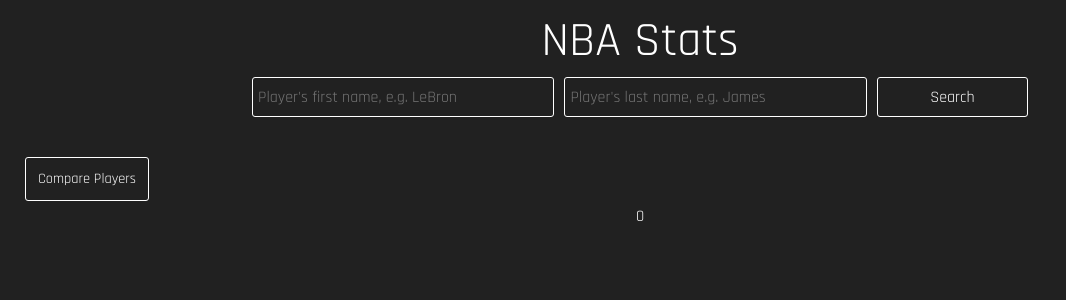
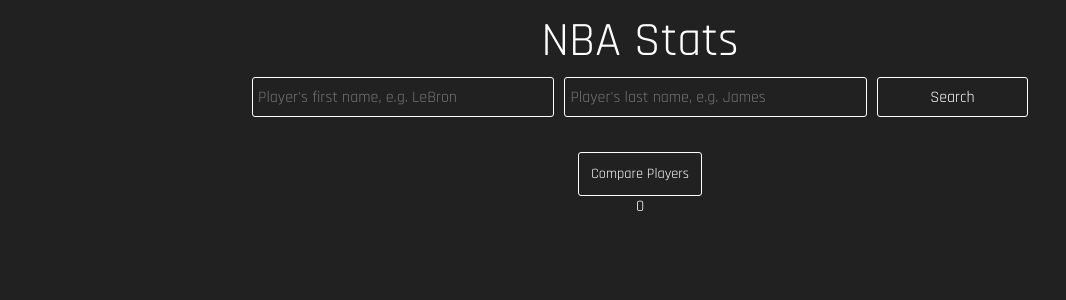
Before and after one commit to ericwm76/nba-stats, a React (Create React App) app: page / in a window 1280 px wide. Shown: the top 300 px of the page, without its empty margins (0-1066 px from the left). Built offline with nearby package versions, Linux system fonts and the light colour scheme.

Commit message:
Style Card and PlayerStats

```diff
--- a/src/containers/Card/Card.scss
+++ b/src/containers/Card/Card.scss
@@ -3,6 +3,7 @@
   border-radius: 3px;
   display: inline-block;
   height: 250px;
+  margin: 10px;
   padding: 10px;
   width: 30%;
   h3 {
@@ -15,6 +16,8 @@
     margin: 5px 0px;
   }
   button {
+    display: inline-block;
+    margin: 10px;
     width: 40%;
   }
 }
--- a/src/containers/Main/Main.scss
+++ b/src/containers/Main/Main.scss
@@ -4,7 +4,7 @@
   background-color: #212121;
   color: white;
   font-family: "Rajdhani", sans-serif;
-  height: 90vh;
+  height: fit-content;
   padding: 20px;
   text-align: center;
   button {
@@ -16,7 +16,7 @@
     font-family: "Rajdhani", sans-serif;
     font-size: .9em;
     height: 44px;
-    margin: 5px;
+    margin: auto;
     width: 10%;
   }
 }
--- a/src/containers/PlayerStats/PlayerStats.js
+++ b/src/containers/PlayerStats/PlayerStats.js
@@ -1,5 +1,6 @@
 import React, { Component } from 'react';
 import { connect } from 'react-redux';
+import './PlayerStats.scss'
 import { getPlayerSeasonAvgs } from '../../apiCalls/apiCalls'
 
 export class PlayerStats extends Component {
@@ -31,7 +32,7 @@
     return (
       <table>
         <tbody>
-          <tr>
+          <tr className="top-row">
             <td>GP</td>
             <td>MPG</td>
             <td>FGM</td>
@@ -53,7 +54,7 @@
             <td>PF</td>
             <td>PTS</td>
           </tr>
-          <tr>
+          <tr className="bottom-row">
             <td>{playerAvgs.games_played}</td>
             <td>{playerAvgs.min}</td>
             <td>{playerAvgs.fgm}</td>
--- a/src/containers/PlayerStats/PlayerStats.scss
+++ b/src/containers/PlayerStats/PlayerStats.scss
@@ -0,0 +1,19 @@
+table {
+  border: 1px solid white;
+  border-radius: 3px;
+  margin: auto;
+  text-align: center;
+}
+
+.top-row {
+  color: gray;
+}
+
+.bottom-row {
+  color: white;
+}
+
+td {
+  margin: 3px;
+  padding: 3px;
+}
--- a/src/index.scss
+++ b/src/index.scss
@@ -7,6 +7,9 @@
 }
 
 body {
+  height: 100vh;
+  background-color: #212121;
+  color: white;
   font-family: -apple-system, BlinkMacSystemFont, "Rajdhani", sans-serif;
   -webkit-font-smoothing: antialiased;
   -moz-osx-font-smoothing: grayscale;
```
